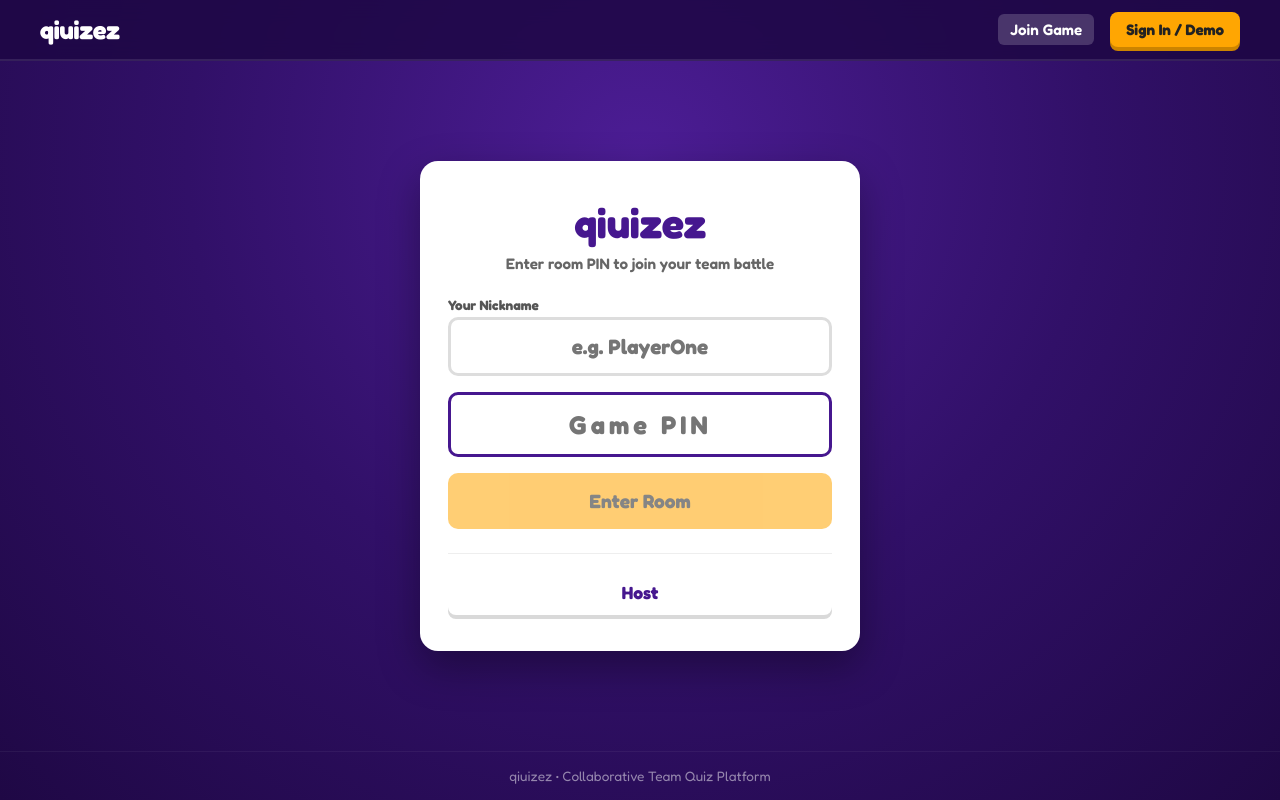
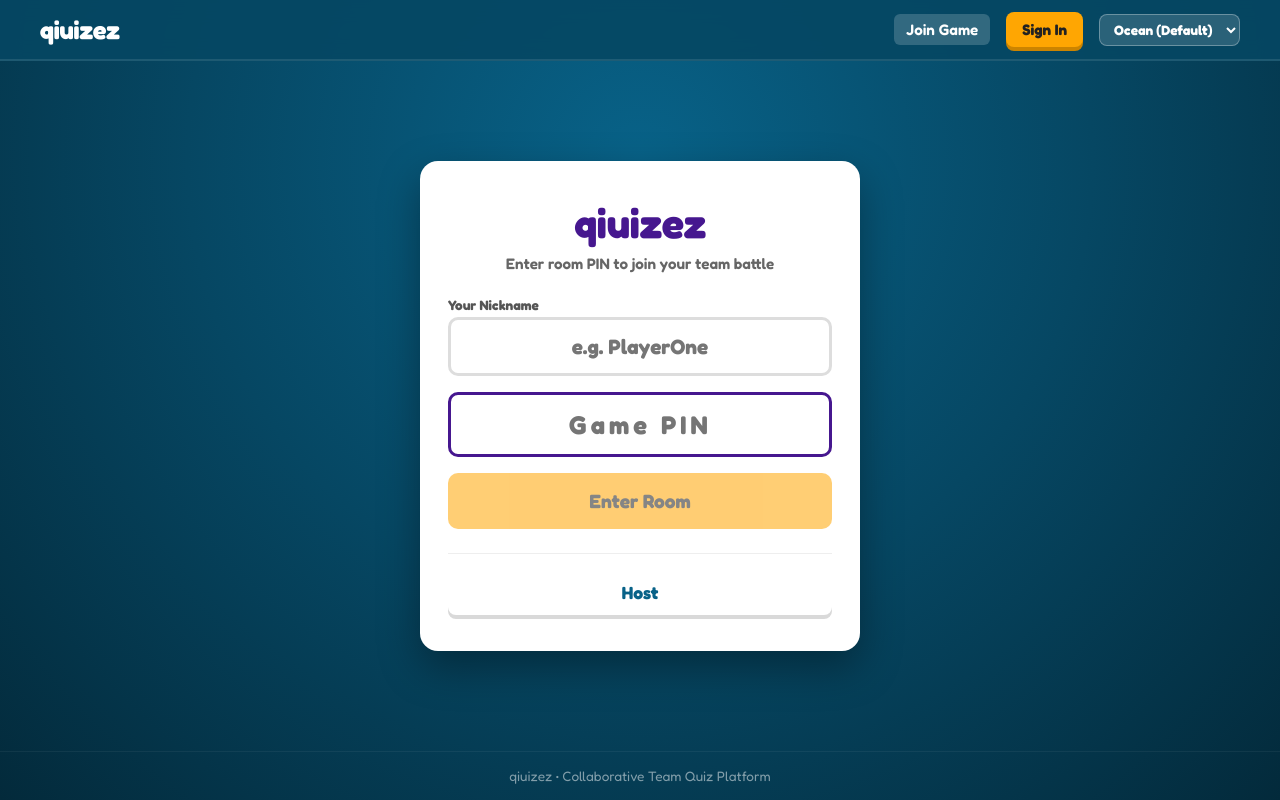
Before and after one commit to Maestro0602/Online-Quiz, a Vue app in the folder client/: page / in a window 1280 px wide. Built offline with nearby package versions, Linux system fonts and the light colour scheme; no server answers.

Commit message:
feat(theme): add Ocean Blue default theme, Sage Green, Monochrome, and Classic theme switcher

```diff
--- a/client/src/App.vue
+++ b/client/src/App.vue
@@ -37,9 +37,19 @@
           </template>
           <template v-else>
             <router-link to="/login" class="btn-kahoot btn-yellow btn-sm">
-              Sign In / Demo
+              Sign In
             </router-link>
           </template>
+
+          <!-- Theme Switcher -->
+          <div class="theme-picker">
+            <select v-model="currentTheme" @change="onThemeChange" class="theme-select" aria-label="Select Theme">
+              <option value="ocean">Ocean (Default)</option>
+              <option value="sage">Sage Green</option>
+              <option value="monochrome">Black & White</option>
+              <option value="classic">Classic Purple</option>
+            </select>
+          </div>
         </nav>
       </div>
     </header>
@@ -57,14 +67,27 @@
 </template>
 
 <script setup lang="ts">
-import { onMounted } from 'vue';
+import { ref, onMounted } from 'vue';
 import { useRouter } from 'vue-router';
 import { useAuthStore } from './stores/auth';
 
 const authStore = useAuthStore();
 const router = useRouter();
 
+const currentTheme = ref(localStorage.getItem('app_theme') || 'ocean');
+
+function applyTheme(theme: string) {
+  currentTheme.value = theme;
+  document.documentElement.setAttribute('data-theme', theme);
+  localStorage.setItem('app_theme', theme);
+}
+
+function onThemeChange() {
+  applyTheme(currentTheme.value);
+}
+
 onMounted(() => {
+  applyTheme(currentTheme.value);
   authStore.fetchDemoUsers();
 });
 
@@ -79,18 +102,20 @@ function handleLogout() {
   min-height: 100vh;
   display: flex;
   flex-direction: column;
-  background: radial-gradient(circle at 50% 20%, #4c1d95 0%, #311068 50%, #1f0845 100%);
+  background: var(--theme-bg-gradient);
   color: #ffffff;
+  transition: background 0.3s ease;
 }
 
 .kahoot-navbar {
-  background-color: rgba(30, 8, 69, 0.85);
+  background-color: var(--theme-navbar-bg);
   backdrop-filter: blur(10px);
   border-bottom: 2px solid rgba(255, 255, 255, 0.1);
   padding: 12px 24px;
   position: sticky;
   top: 0;
   z-index: 100;
+  transition: background-color 0.3s ease;
 }
 
 .nav-container {
@@ -228,6 +253,35 @@ function handleLogout() {
   background: rgba(255, 255, 255, 0.2);
 }
 
+.theme-picker {
+  display: flex;
+  align-items: center;
+}
+
+.theme-select {
+  background: rgba(255, 255, 255, 0.15);
+  color: white;
+  border: 1px solid rgba(255, 255, 255, 0.3);
+  padding: 6px 10px;
+  border-radius: 8px;
+  font-family: inherit;
+  font-size: 0.85rem;
+  font-weight: 700;
+  cursor: pointer;
+  outline: none;
+  transition: all 0.2s ease;
+}
+
+.theme-select:hover {
+  background: rgba(255, 255, 255, 0.25);
+  border-color: rgba(255, 255, 255, 0.5);
+}
+
+.theme-select option {
+  background: #222222;
+  color: #ffffff;
+}
+
 .main-content {
   flex: 1;
   display: flex;
--- a/client/src/assets/main.css
+++ b/client/src/assets/main.css
@@ -1,4 +1,102 @@
-:root {
+:root,
+[data-theme="ocean"] {
+  --theme-bg-gradient: radial-gradient(circle at 50% 20%, #086288 0%, #064763 50%, #032a3b 100%);
+  --theme-bg-base: #086288;
+  --theme-navbar-bg: rgba(6, 71, 99, 0.9);
+  --theme-accent: #fee6ba;
+  --theme-accent-dark: #e6c88f;
+  --theme-secondary: #4882ab;
+  --theme-highlight: #93d0f8;
+  --theme-card-bg: #ffffff;
+  --theme-text: #222222;
+  --theme-subtext: #555555;
+  --kahoot-purple: #086288;
+  --kahoot-dark-purple: #064763;
+  --kahoot-deep-purple: #032a3b;
+  --kahoot-light-purple: #4882ab;
+  --kahoot-red: #e21b3c;
+  --kahoot-red-dark: #b8122d;
+  --kahoot-blue: #1368ce;
+  --kahoot-blue-dark: #0d4a94;
+  --kahoot-yellow: #ffa602;
+  --kahoot-yellow-dark: #cc8400;
+  --kahoot-green: #26890c;
+  --kahoot-green-dark: #1b6308;
+  --kahoot-white: #ffffff;
+  --kahoot-gray-light: #f2f2f2;
+  --kahoot-gray: #6e6e6e;
+  --kahoot-dark: #333333;
+}
+
+[data-theme="sage"] {
+  --theme-bg-gradient: radial-gradient(circle at 50% 20%, #5b6c54 0%, #44513e 50%, #2a3326 100%);
+  --theme-bg-base: #5b6c54;
+  --theme-navbar-bg: rgba(68, 81, 62, 0.9);
+  --theme-accent: #d1e8cf;
+  --theme-accent-dark: #acc5a6;
+  --theme-secondary: #859b7d;
+  --theme-highlight: #acc5a6;
+  --theme-card-bg: #ffffff;
+  --theme-text: #222222;
+  --theme-subtext: #555555;
+  --kahoot-purple: #5b6c54;
+  --kahoot-dark-purple: #44513e;
+  --kahoot-deep-purple: #2a3326;
+  --kahoot-light-purple: #859b7d;
+  --kahoot-red: #c0392b;
+  --kahoot-red-dark: #962d22;
+  --kahoot-blue: #2980b9;
+  --kahoot-blue-dark: #1f618d;
+  --kahoot-yellow: #d4ac0d;
+  --kahoot-yellow-dark: #b7950b;
+  --kahoot-green: #27ae60;
+  --kahoot-green-dark: #1e8449;
+  --kahoot-white: #ffffff;
+  --kahoot-gray-light: #f2f2f2;
+  --kahoot-gray: #6e6e6e;
+  --kahoot-dark: #333333;
+}
+
+[data-theme="monochrome"] {
+  --theme-bg-gradient: radial-gradient(circle at 50% 20%, #2b2b2b 0%, #171717 50%, #0a0a0a 100%);
+  --theme-bg-base: #171717;
+  --theme-navbar-bg: rgba(20, 20, 20, 0.95);
+  --theme-accent: #ffffff;
+  --theme-accent-dark: #cccccc;
+  --theme-secondary: #404040;
+  --theme-highlight: #e5e5e5;
+  --theme-card-bg: #ffffff;
+  --theme-text: #171717;
+  --theme-subtext: #525252;
+  --kahoot-purple: #2b2b2b;
+  --kahoot-dark-purple: #171717;
+  --kahoot-deep-purple: #0a0a0a;
+  --kahoot-light-purple: #525252;
+  --kahoot-red: #333333;
+  --kahoot-red-dark: #111111;
+  --kahoot-blue: #555555;
+  --kahoot-blue-dark: #222222;
+  --kahoot-yellow: #777777;
+  --kahoot-yellow-dark: #444444;
+  --kahoot-green: #222222;
+  --kahoot-green-dark: #000000;
+  --kahoot-white: #ffffff;
+  --kahoot-gray-light: #f2f2f2;
+  --kahoot-gray: #6e6e6e;
+  --kahoot-dark: #333333;
+}
+
+[data-theme="classic"] {
+  --theme-bg-gradient: radial-gradient(circle at 50% 20%, #4c1d95 0%, #311068 50%, #1f0845 100%);
+  --theme-bg-base: #46178f;
+  --theme-navbar-bg: rgba(30, 8, 69, 0.85);
+  --theme-accent: #ffa602;
+  --theme-accent-dark: #cc8400;
+  --theme-secondary: #864cbf;
+  --theme-highlight: #a855f7;
+  --theme-card-bg: #ffffff;
+  --theme-text: #222222;
+  --theme-subtext: #555555;
   --kahoot-purple: #46178f;
   --kahoot-dark-purple: #320f6b;
   --kahoot-deep-purple: #250754;
@@ -25,7 +123,7 @@
 
 body {
   font-family: 'Fredoka', 'Montserrat', -apple-system, BlinkMacSystemFont, 'Segoe UI', Roboto, sans-serif;
-  background-color: var(--kahoot-purple);
+  background-color: var(--theme-bg-base);
   color: #333;
   min-height: 100vh;
   -webkit-font-smoothing: antialiased;
```
